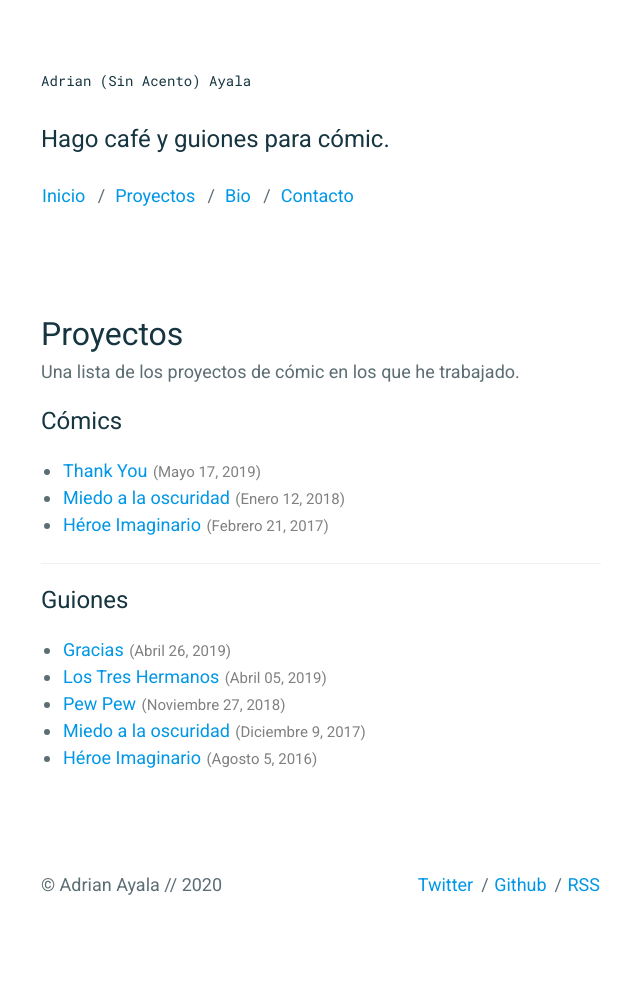
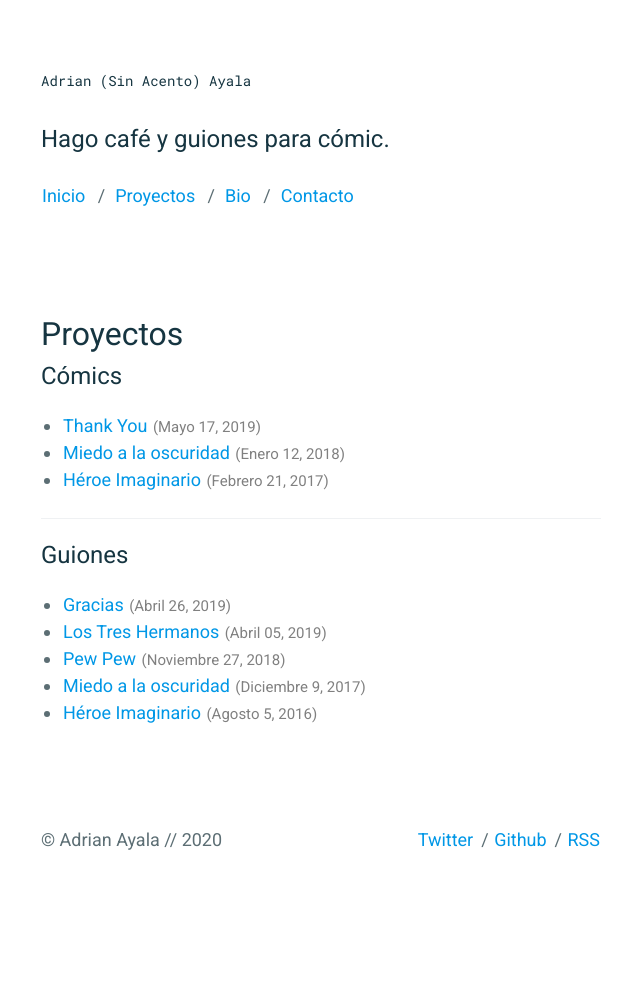
Before and after one commit to adrrian17/adrrian17.github.io, a Jekyll site: the page built from _pages/projects.md, in a window 1280 px wide. Shown: the whole page, without its empty margins (319-959 px from the left). Built offline with Jekyll 4.4.1, drawn with Linux system fonts in a browser that asks for light colours; after the commit the page ends 953 px from its top, so only the background shows below that.

Commit message:
Update projects.md

```diff
--- a/_pages/projects.md
+++ b/_pages/projects.md
@@ -3,8 +3,6 @@
 title: Proyectos
 permalink: /projects/
 ---
-
-Una lista de los proyectos de cómic en los que he trabajado.
 
 ## Cómics
 
```
